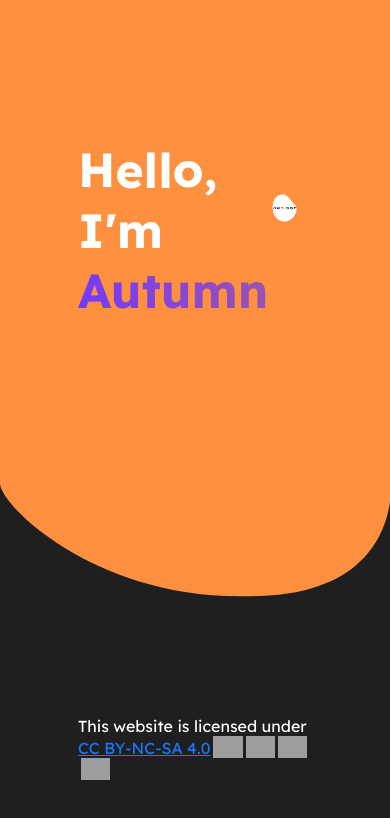
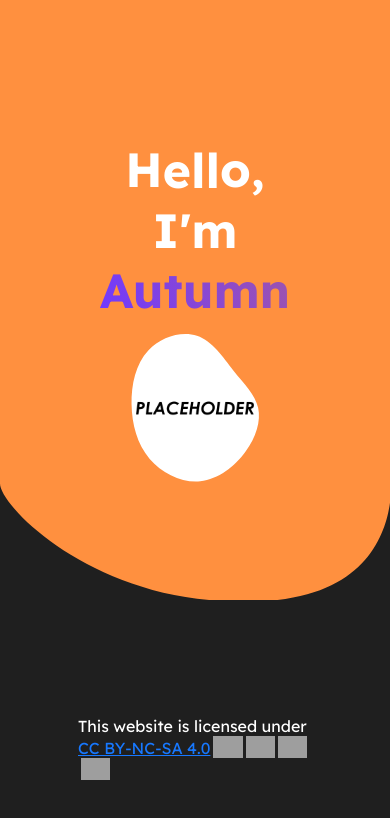
Before and after one commit to paradoxical-autumn/paradoxical-autumn.github.io, a plain HTML site: page docs/index.html in a window 390 px wide. Drawn offline with Linux system fonts and the light colour scheme; grey boxes are pictures that could not be loaded.

Commit message:
fix up positioning, mobile view, formatting

```diff
--- a/docs/index.html
+++ b/docs/index.html
@@ -18,12 +18,12 @@
                 <h1 class="ttl-nil" style="display: inline;">I'm </h1>
                 <h1 class="ttl-autumn" style="display: inline;">Autumn </h1>
             </div>
-            <div>
+            <div style="display: flex; align-self: center; justify-content: center;">
                 <img class="personal-image" src="/media/placeholder.png" alt="An image of myself." />
             </div>
         </div>
         <div class="custom-shape-divider-bottom-1727087511">
-            <svg data-name="Layer 1" xmlns="http://www.w3.org/2000/svg" viewBox="0 0 1200 120"
+            <svg data-name="Layer 1" xmlns="http://www.w3.org/2000/svg" viewBox="0 0 1200 115"
                 preserveAspectRatio="none">
                 <path d="M741,116.23C291,117.43,0,27.57,0,6V120H1200V6C1200,27.93,1186.4,119.83,741,116.23Z"
                     class="shape-fill"></path>
--- a/docs/styles/style.css
+++ b/docs/styles/style.css
@@ -43,18 +43,29 @@ section {
 }
 
 /* Grid stuff */
-.double-grid {
-    display: grid;
-    grid-template-columns:
-        repeat(2, 1fr);
+@media (min-aspect-ratio: 4/3) {
+    .double-grid {
+        display: grid;
+        grid-template-columns:
+            repeat(2, 1fr);
+
+        align-items: center;
+    }
 }
 
-.double-grid>* {
+@media (max-aspect-ratio: 4/3) {
+    .title-text {
+        text-align: center;
+    }
+}
+
+.double-grid > * {
     margin: auto;
+    align-items: center;
 }
 
 /* Title formatting */
-.title-text>* {
+.title-text > * {
     font-size: 3em;
 }
 
@@ -64,8 +75,7 @@ section {
     background-image: linear-gradient(68deg, #7139FF 0%, #9d54ad 100%);
 }
 
-a,
-a:visited {
+a, a:visited {
     color: #1778ff;
 }
 
```
